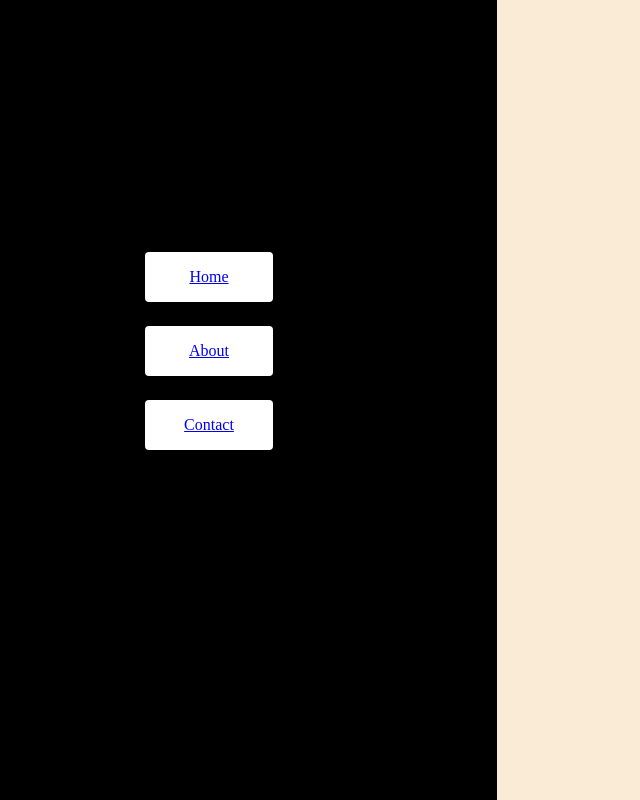
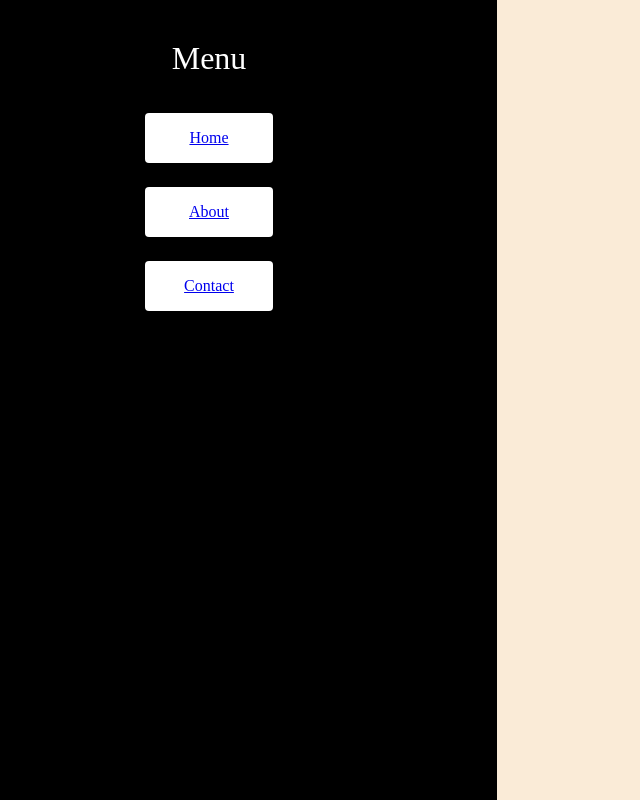
Before and after one commit to MohamedBechirMejri/TOP-MobileMenu, a website built with webpack: page src/template.html in a window 1280 px wide. Shown: the whole page, without its empty margins (79-719 px from the left). Built offline with nearby package versions, Linux system fonts and the light colour scheme.

Commit message:
style navlinks::before to be a title

```diff
--- a/src/main.scss
+++ b/src/main.scss
@@ -30,11 +30,19 @@ nav {
 
         .navlinks {
             position: absolute;
-            top: 30%;
+            top: 5%;
             left: 50%;
             transform: translate(-50%);
             display: flex;
             flex-direction: column;
+
+            &::before {
+                content: 'Menu';
+                color: white;
+                text-align: center;
+                margin: auto auto 0.75em auto;
+                font-size: 2em;
+            }
 
             .navlink {
                 background-color: #fff;
```
